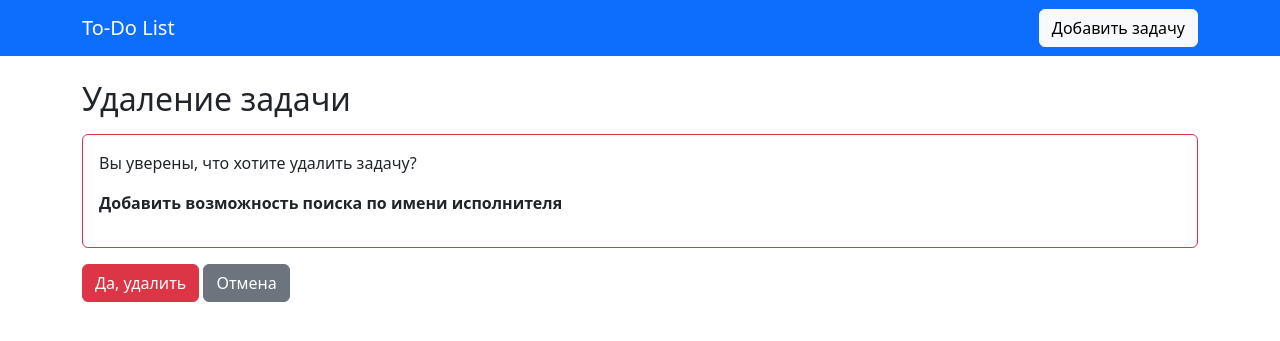
After one commit to akkabek/homework_57, a Django app: page /tasks/delete/4 in a window 1280 px wide. The commit adds this page. Shown: the top 341 px of the page. Run offline with Django 4.2, Linux system fonts and the light colour scheme; data comes from the database, SQL or seed files in the repository.

Commit message:
delete html, view and url added

```diff
--- /dev/null
+++ b/source/issuetracker/templates/webapp/delete.html
@@ -0,0 +1,20 @@
+{% extends 'webapp/base.html' %}
+
+{% block content %}
+
+<h2>Удаление задачи</h2>
+
+<div class="card mt-3 border-danger">
+    <div class="card-body">
+        <p>Вы уверены, что хотите удалить задачу?</p>
+        <p class="fw-bold">{{ task.summary }}</p>
+    </div>
+</div>
+
+<form method="post" class="mt-3">
+    {% csrf_token %}
+    <button type="submit" class="btn btn-danger">Да, удалить</button>
+    <a href="{% url 'list' %}" class="btn btn-secondary">Отмена</a>
+</form>
+
+{% endblock %}
--- a/source/issuetracker/templates/webapp/detail.html
+++ b/source/issuetracker/templates/webapp/detail.html
@@ -21,6 +21,8 @@
     </div>
 </div>
 
+
+
 <a href="{% url 'list' %}" class="btn btn-secondary mt-3">← Назад к списку</a>
 
 {% endblock %}
--- a/source/issuetracker/templates/webapp/index.html
+++ b/source/issuetracker/templates/webapp/index.html
@@ -36,7 +36,7 @@
                         <a href="{% url 'update' task.pk%}" class="btn btn-primary btn-sm">
                             Изменить
                         </a>
-                        <a href="#" class="btn btn-danger btn-sm">
+                        <a href="{% url 'delete' task.pk%}" class="btn btn-danger btn-sm">
                             Удалить
                         </a>
                     </td>
--- a/source/issuetracker/urls.py
+++ b/source/issuetracker/urls.py
@@ -1,5 +1,5 @@
 from django.urls import path
-from issuetracker.views import IndexView, DetailView, CreateView, UpdateView
+from issuetracker.views import IndexView, DetailView, CreateView, UpdateView, DeleteView
 
 urlpatterns = [
     path('', IndexView.as_view(), name='list'),
@@ -7,4 +7,5 @@ urlpatterns = [
     path('tasks/<int:pk>', DetailView.as_view(), name='detail'),
     path('tasks/create', CreateView.as_view(), name='create'),
     path('tasks/update/<int:pk>', UpdateView.as_view(), name='update'),
+    path('tasks/delete/<int:pk>', DeleteView.as_view(), name='delete'),
 ]
--- a/source/issuetracker/views.py
+++ b/source/issuetracker/views.py
@@ -55,3 +55,16 @@ class UpdateView(TemplateView):
             'task' : task,
             'form' : form
             })
+
+class DeleteView(TemplateView):
+    template_name = 'webapp/delete.html'
+
+    def get_context_data(self, **kwargs):
+        context = super().get_context_data(**kwargs)
+        context['task'] = get_object_or_404(Task, pk=self.kwargs['pk'])
+        return context
+
+    def post(self, request, *args, **kwargs):
+        task = get_object_or_404(Task, pk=self.kwargs['pk'])
+        task.delete()
+        return redirect('list')
```
